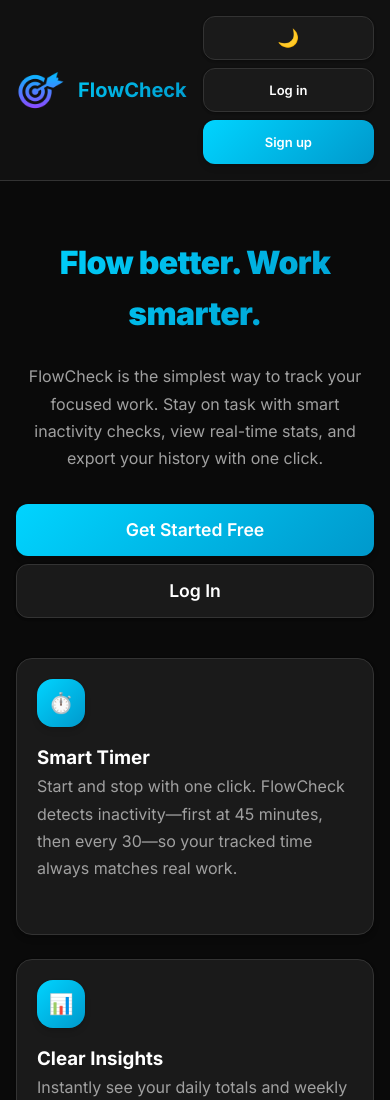
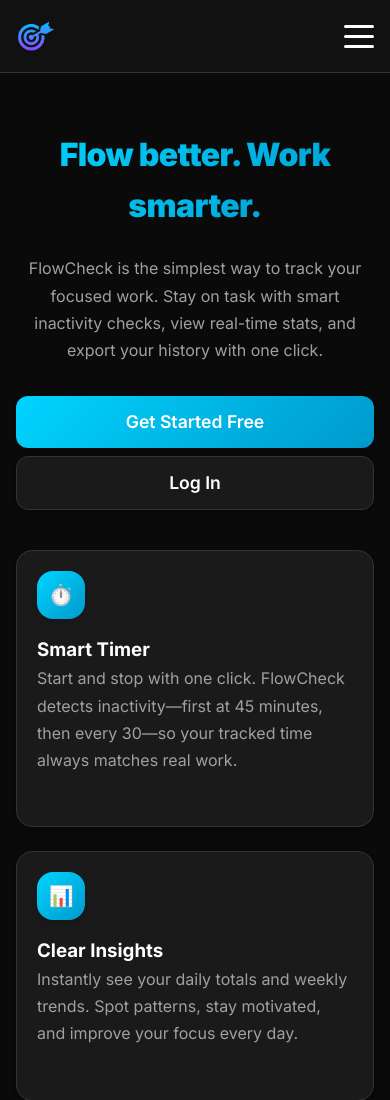
Before and after one commit to Resolviaai/FlowCheck, a plain HTML site: page index.html in a window 390 px wide. Shown: the top 1100 px of the page. Drawn offline with nearby package versions, Linux system fonts and the light colour scheme; no server answers.

Commit message:
Add files via upload

```diff
--- a/index.html
+++ b/index.html
@@ -32,17 +32,32 @@
             <header class="header">
                 <div class="container">
                     <div class="header-content">
-                    <div class="logo" title="FlowCheck Home">
-                        <img src="target.png" alt="FlowCheck Logo" style="width: 50px; height: 50px;">
-                      <span>FlowCheck</span>
+                        <div class="logo" title="FlowCheck Home" onclick="showPage('landing')" style="cursor: pointer;">
+                            <img src="target.png" alt="FlowCheck Logo" style="width: 40px; height: 40px;">
+                            <span class="logo-text">FlowCheck</span>
                         </div>
-                    <nav class="nav">
-                      <!-- Add theme toggle button here -->
+
+                        <!-- Desktop Navigation -->
+                        <nav class="nav desktop-nav">
                             <button id="theme-toggle-landing" class="btn btn-secondary" onclick="toggleTheme()" aria-label="Toggle dark/light mode">🌙</button>
                             <a href="#" class="btn btn-secondary" onclick="showPage('login')" aria-label="Log in to your account">Log in</a>
                             <a href="#" class="btn btn-primary" onclick="showPage('signup')" aria-label="Sign up for FlowCheck">Sign up</a>
                         </nav>
+
+                        <!-- Mobile Menu Button -->
+                        <button class="mobile-menu-btn" onclick="toggleMobileMenu()" aria-label="Toggle menu">
+                            <span></span>
+                            <span></span>
+                            <span></span>
+                        </button>
                     </div>
+
+                    <!-- Mobile Navigation (initially hidden) -->
+                    <nav class="mobile-nav hidden">
+                        <button id="theme-toggle-mobile" class="btn btn-secondary mobile-nav-btn" onclick="toggleTheme()">Toggle Theme</button>
+                        <a href="#" class="btn btn-secondary mobile-nav-btn" onclick="showPage('login'); toggleMobileMenu();">Log in</a>
+                        <a href="#" class="btn btn-primary mobile-nav-btn" onclick="showPage('signup'); toggleMobileMenu();">Sign up</a>
+                    </nav>
                 </div>
             </header>
 
--- a/style.css
+++ b/style.css
@@ -43,7 +43,7 @@
 #theme-toggle-landing,
 #theme-toggle-login,
 #theme-toggle-signup {
-    min-width: 50px;
+    min-width: 10px;
     padding: 0.5rem;
     display: flex;
     align-items: center;
@@ -737,15 +737,28 @@
         min-height: 44px; /* Minimum touch target size */
     }
 
-    /* Theme toggle buttons */
-    #theme-toggle,
-    #theme-toggle-landing,
-    #theme-toggle-login,
-    #theme-toggle-signup {
-        min-width: 45px;
-        padding: 0.4rem;
+    /* Theme toggle button specific styling */
+.theme-toggle-btn {
+    min-width: 10px;
+    width: 10px;
+    height: 50px;
+    padding: 0.5rem;
+    display: flex;
+    align-items: center;
+    justify-content: center;
+    font-size: 1.25rem;
+    border-radius: 50%;
+}
+
+/* Smaller toggle for mobile */
+@media (max-width: 768px) {
+    .theme-toggle-btn {
+        min-width: 10px;
+        width: 10px;
+        height: 40px;
         font-size: 1.1rem;
     }
+}
 
     .desktop-only {
         display: none;
```
Lines whose indentation alone changed are shown as unchanged.
